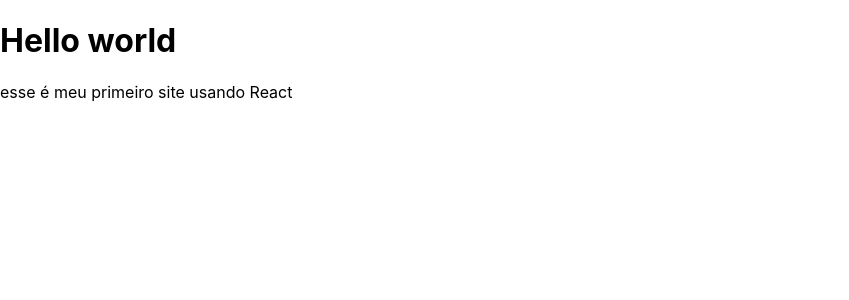
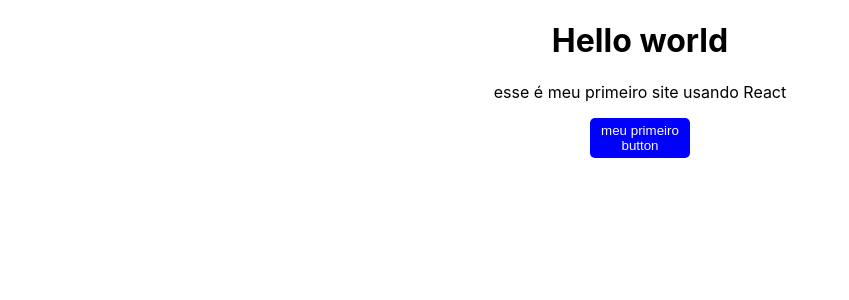
Before and after one commit to MoreiraMatheus/estudos-e-testes, a React (Create React App) app in the folder primeiro-react-app/: page / in a window 1280 px wide. Shown: the top 300 px of the page, without its empty margins (0-849 px from the left). Built offline with nearby package versions, Linux system fonts and the light colour scheme.

Commit message:
criando botão com react

```diff
--- a/primeiro-react-app/src/components/button.css
+++ b/primeiro-react-app/src/components/button.css
@@ -4,5 +4,5 @@
     border: none;
     border-radius: 5px;
     width: 100px;
-    height: 30px;
+    height: 40px;
 }
--- a/primeiro-react-app/src/components/button.jsx
+++ b/primeiro-react-app/src/components/button.jsx
@@ -3,8 +3,9 @@ import React from "react";
 import './button.css'
 
 const Button = () =>{
-    <button className="bt">
-    </button>
+    return(
+        <button className="bt">meu primeiro button</button>
+    )
 }
 
 export default Button
--- a/primeiro-react-app/src/index.css
+++ b/primeiro-react-app/src/index.css
@@ -5,6 +5,7 @@ body {
     sans-serif;
   -webkit-font-smoothing: antialiased;
   -moz-osx-font-smoothing: grayscale;
+  text-align: center;
 }
 
 code {
```
